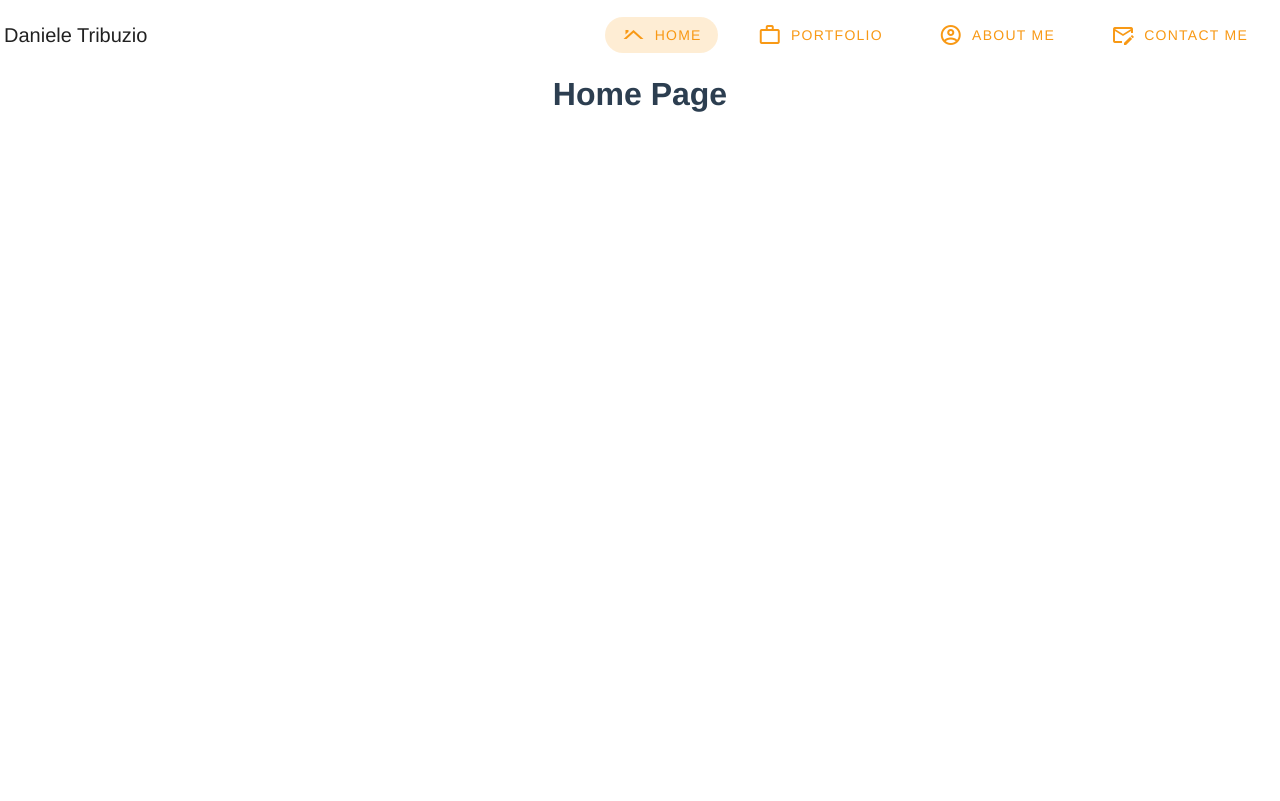
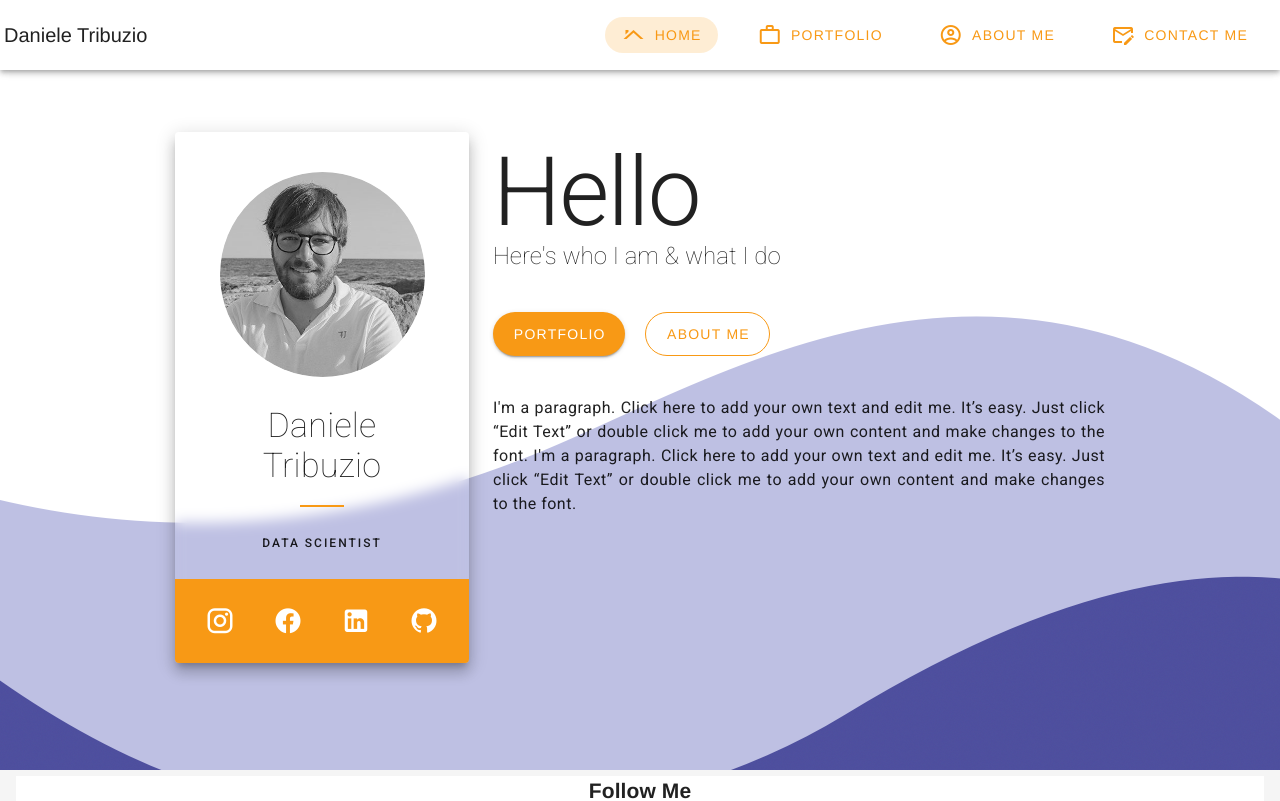
Before and after one commit to ZioTrib/website, a Vue app: page / in a window 1280 px wide. Shown: the top 801 px of the page. Built offline with nearby package versions, Linux system fonts and the light colour scheme.

Commit message:
home page definition

```diff
--- a/src/views/Home.vue
+++ b/src/views/Home.vue
@@ -1,14 +1,169 @@
 <template>
-  <v-app>
-  <h1>Home Page</h1>
-  </v-app>
+  <v-parallax
+    :src="require('@/assets/background.png')"
+  :height="height">
+    <v-row
+      justify="center"
+      style="margin-top: 5%"
+    >
+      <v-col
+        lg="3"
+        sm="6"
+        xs="7"
+        md="4">
+        <v-card
+          color="rgb(255, 255, 255, 0.0)"
+          class="card_id"
+          elevation="10">
+          <v-row>
+            <v-col>
+              <v-avatar
+                class="ma-7"
+                color="grey lighten-2"
+                size="205"
+              >
+                <img
+                  :src="require('@/assets/avatar.jpg')"
+                  alt="Daniele Tribuzio"
+                >
+              </v-avatar>
+              <div class="text-h4 font-weight-thin">
+                Daniele <br> Tribuzio</div>
+              <hr style="
+               height:2px;
+                width:15%;
+                  margin-left: auto;
+                  margin-right: auto;
+                  margin-top: 20px;
+                  margin-bottom: 20px;
+                border-width:0;
+                color:#F89915;
+                background-color:#F89915">
+
+              <div
+                class="text-overline"
+                style="
+               margin-top: 20px;
+               margin-bottom: 20px;">
+                Data Scientist
+              </div>
+
+            </v-col>
+          </v-row>
+          <v-card-actions
+            class="terziario justify-center">
+            <v-btn
+              v-for="icon in icons"
+              :key="icon.icon"
+              class="mx-4 my-4"
+              icon
+              color="white"
+              :href="icon.link"
+              target="_blank">
+              <v-icon size="30px">
+                {{ icon.icon }}
+              </v-icon>
+            </v-btn>
+          </v-card-actions>
+
+        </v-card>
+      </v-col>
+      <v-col
+        lg="6"
+        sm="10"
+        xs="7"
+        md="7"
+      >
+        <v-card
+          color="rgb(255, 255, 255, 0.0)"
+          elevation="0"
+          class="textcard text-center text-md-left text-lg-left">
+
+          <div
+            class=
+              "text-lg-h1 text-md-h1 text-h2">
+            Hello</div>
+          <div class="text-h5 font-weight-thin">
+            Here's who I am&nbsp;&amp; what I do</div>
+
+          <v-btn class="my-5 mr-5 my-lg-5"
+                 rounded
+                 color="terziario"
+                 dark
+                 large
+          >
+            Portfolio
+          </v-btn>
+          <v-btn class="my-10"
+                 rounded
+                 outlined
+                 color="terziario"
+
+                 large
+          >
+            About Me
+          </v-btn>
+
+          <div
+            :class=
+                 "[`text-lg-body-1 text-justify text-md-body-1 text-body-1 ${color} mb-10`]">
+            I'm a paragraph. Click here to add your own text and edit me.
+            It’s easy. Just click “Edit Text” or double click me to add your
+            own content and make changes to the font.
+            I'm a paragraph. Click here to add your own text and edit me.
+            It’s easy. Just click “Edit Text” or double click me to add your
+            own content and make changes to the font.</div>
+        </v-card>
+      </v-col>
+    </v-row>
+  </v-parallax>
 </template>
 
 <script>
+/* eslint-disable vue/return-in-computed-property */
 // @ is an alias to /src
 
 export default {
   name: 'Home',
+  data: () => ({
+    icons: [
+      {icon: 'mdi-instagram', link: "https://www.instagram.com/danieletribuzio/"},
+      {icon: 'mdi-facebook', link: "https://www.facebook.com/daniele.tribuzio/"},
+      {icon: 'mdi-linkedin', link: "https://www.linkedin.com/in/daniele-tribuzio/"},
+      {icon: 'mdi-github', link: "https://github.com/ZioTrib"}
 
+    ],
+  }),
+  computed: {
+    color() {
+      switch (this.$vuetify.breakpoint.name) {
+        case 'xs':
+          return 'white--text'
+        case 'sm':
+          return 'white--text'
+      }
+    },
+    height() {
+      switch (this.$vuetify.breakpoint.name) {
+        case 'xs':
+          return '1000'
+        case 'sm':
+          return '1000'
+        case 'md':
+          return '700'
+        case "lg":
+          return '700'
+        case "xl":
+          return '700'
+      }
+    },
+  },
 }
 </script>
+
+<style>
+.card_id {
+  backdrop-filter: blur(7px);
+}
+
+</style>
```
Also changed, not shown: 2 other files (tests, documents, lock files or other folders).
